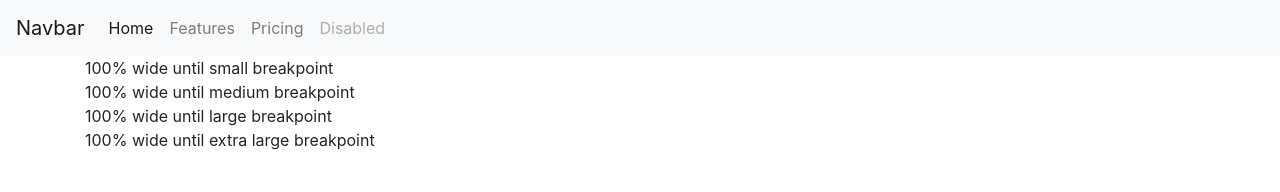
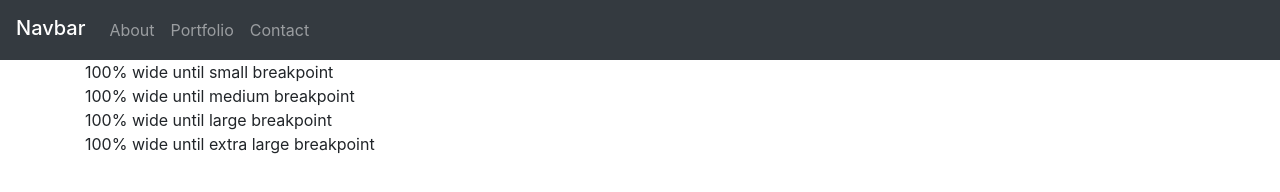
Before and after one commit to jakeehmann42/Responsive-Portfolio, a plain HTML site: page 02-Homework/index.html in a window 1280 px wide. Drawn offline with nearby package versions, Linux system fonts and the light colour scheme.

Commit message:
New navbar, and basic containers.

```diff
--- a/02-Homework/index.html
+++ b/02-Homework/index.html
@@ -3,25 +3,33 @@
 <head>
     <meta charset="UTF-8">
     <meta name="viewport" content="width=device-width, initial-scale=1.0">
-    <title>Jake Ehmann's Portfolio</title>
+    <title>First Responsive Website</title>
     <link rel="stylesheet" href="https://stackpath.bootstrapcdn.com/bootstrap/4.5.2/css/bootstrap.min.css" integrity="sha384-JcKb8q3iqJ61gNV9KGb8thSsNjpSL0n8PARn9HuZOnIxN0hoP+VmmDGMN5t9UJ0Z" crossorigin="anonymous">
 
 </head>
 <body>
-    <nav class="navbar navbar-expand-lg navbar-light bg-light">
-        <a class="navbar-brand" href="#">Navbar</a>
-        <button class="navbar-toggler" type="button" data-toggle="collapse" data-target="#navbarNavAltMarkup" aria-controls="navbarNavAltMarkup" aria-expanded="false" aria-label="Toggle navigation">
+    <nav class="navbar navbar-expand-lg navbar-dark bg-dark">
+        <span class="navbar-brand mb-1 h1">Navbar</span>
+        <button class="navbar-toggler" type="button" data-toggle="collapse" data-target="#navbarSupportedContent"
+          aria-controls="navbarSupportedContent" aria-expanded="false" aria-label="Toggle navigation">
           <span class="navbar-toggler-icon"></span>
         </button>
-        <div class="collapse navbar-collapse" id="navbarNavAltMarkup">
-          <div class="navbar-nav">
-            <a class="nav-link active" href="#">Home <span class="sr-only">(current)</span></a>
-            <a class="nav-link" href="#">Features</a>
-            <a class="nav-link" href="#">Pricing</a>
-            <a class="nav-link disabled" href="#" tabindex="-1" aria-disabled="true">Disabled</a>
-          </div>
+        <div class="collapse navbar-collapse" id="navbarSupportedContent">
+          <ul class="nav navbar-nav navbar-right">
+            <li class="nav-item">
+              <a class="nav-link" href="#">About</a>
+            </li>
+            <li class="nav-item">
+              <a class="nav-link" href="#">Portfolio</a>
+            </li>
+            <li class="nav-item">
+              <a class="nav-link" href="#">Contact</a>
+            </li>
+          </ul>
         </div>
-      </nav>
+    </nav>
+
+
 
 
       <div class="container-sm">100% wide until small breakpoint</div>
```
